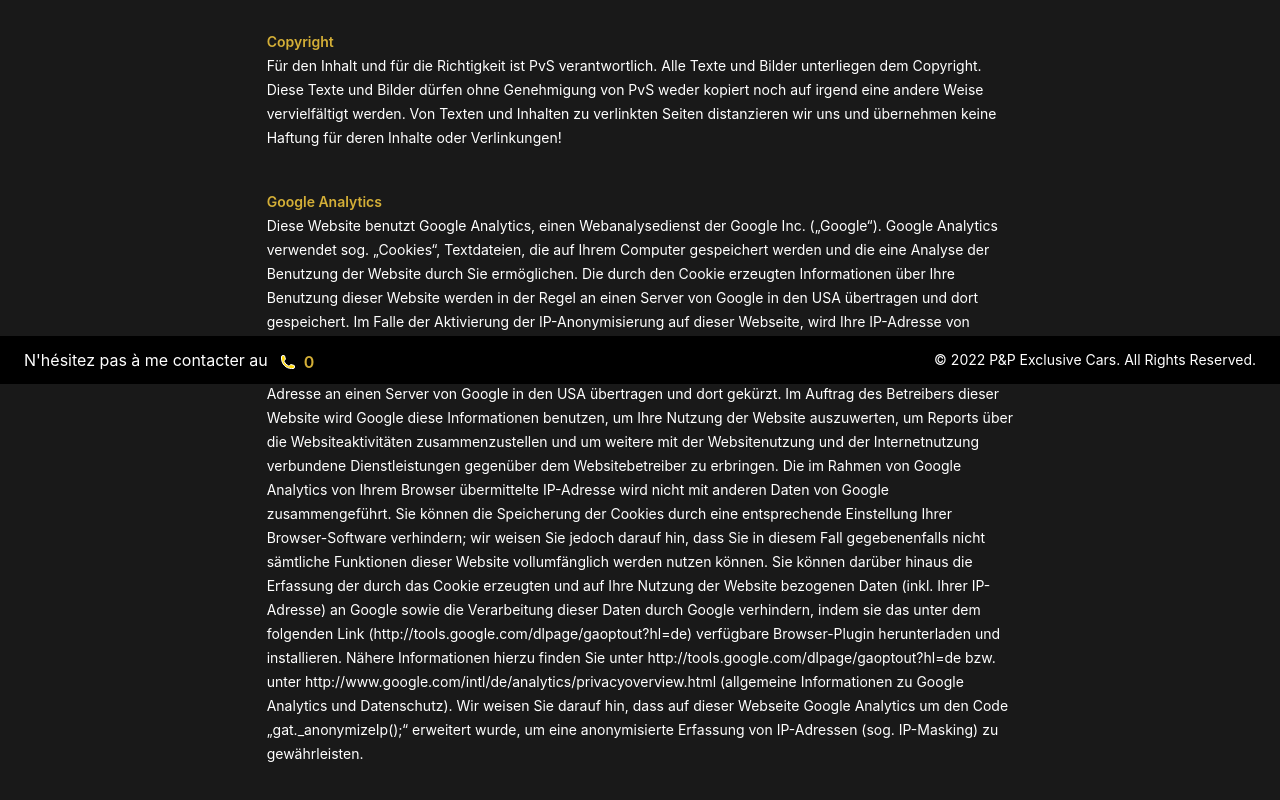
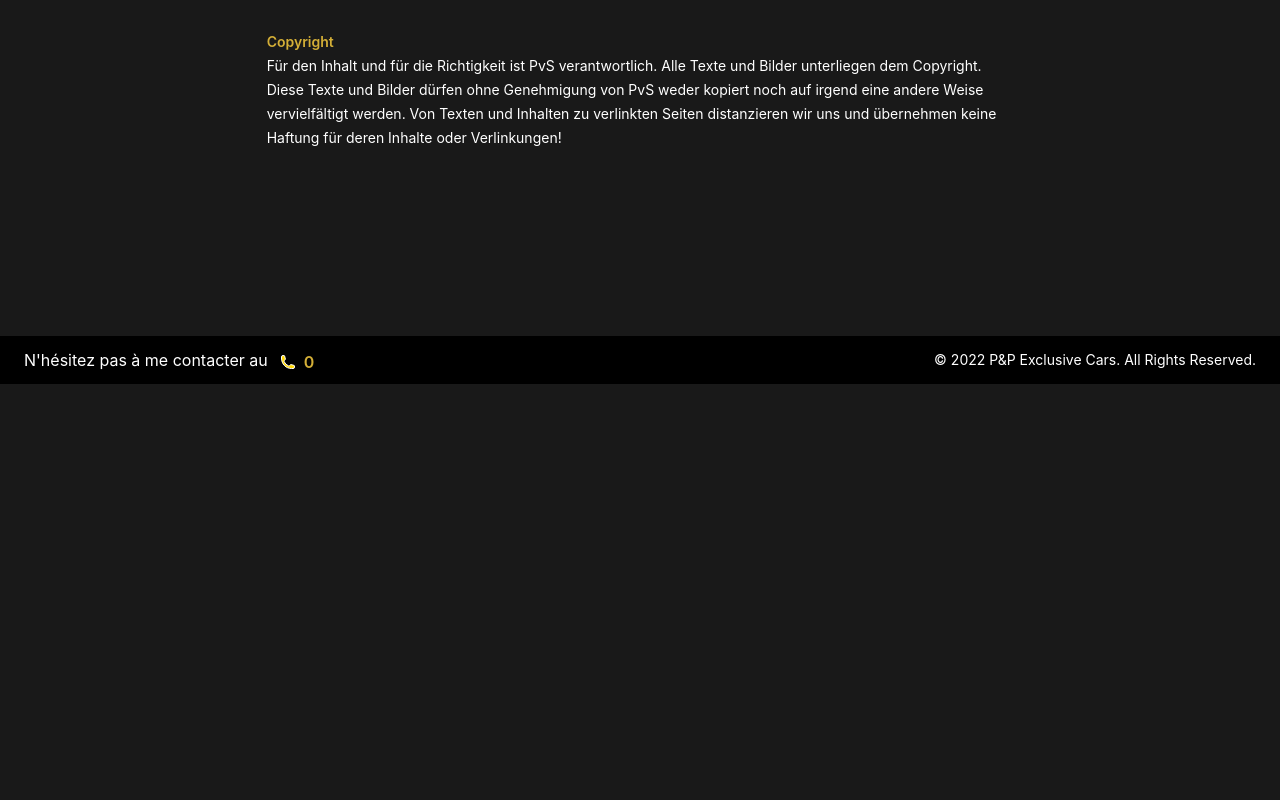
Before and after one commit to bdaoui/buyacar-client, a React (Create React App) app: page /info in a window 1280 px wide. Shown: the part 416-1216 px from the top of the page. After the commit the page ends 800 px from the top, so only its background shows below. Built offline with nearby package versions, Linux system fonts and the light colour scheme; no server answers.

Commit message:
taking out google analytics mentions

```diff
--- a/src/pages/Info.js
+++ b/src/pages/Info.js
@@ -31,44 +31,7 @@
           für deren Inhalte oder Verlinkungen!
         </p>
 
-        <h2 className="pt-10 font-semibold text-gold">Google Analytics</h2>
-        <p className="pb-10 mb-10">
-          Diese Website benutzt Google Analytics, einen Webanalysedienst der
-          Google Inc. („Google“). Google Analytics verwendet sog. „Cookies“,
-          Textdateien, die auf Ihrem Computer gespeichert werden und die eine
-          Analyse der Benutzung der Website durch Sie ermöglichen. Die durch den
-          Cookie erzeugten Informationen über Ihre Benutzung dieser Website
-          werden in der Regel an einen Server von Google in den USA übertragen
-          und dort gespeichert. Im Falle der Aktivierung der IP-Anonymisierung
-          auf dieser Webseite, wird Ihre IP-Adresse von Google jedoch innerhalb
-          von Mitgliedstaaten der Europäischen Union oder in anderen
-          Vertragsstaaten des Abkommens über den Europäischen Wirtschaftsraum
-          zuvor gekürzt. Nur in Ausnahmefällen wird die volle IP-Adresse an
-          einen Server von Google in den USA übertragen und dort gekürzt. Im
-          Auftrag des Betreibers dieser Website wird Google diese Informationen
-          benutzen, um Ihre Nutzung der Website auszuwerten, um Reports über die
-          Websiteaktivitäten zusammenzustellen und um weitere mit der
-          Websitenutzung und der Internetnutzung verbundene Dienstleistungen
-          gegenüber dem Websitebetreiber zu erbringen. Die im Rahmen von Google
-          Analytics von Ihrem Browser übermittelte IP-Adresse wird nicht mit
-          anderen Daten von Google zusammengeführt. Sie können die Speicherung
-          der Cookies durch eine entsprechende Einstellung Ihrer
-          Browser-Software verhindern; wir weisen Sie jedoch darauf hin, dass
-          Sie in diesem Fall gegebenenfalls nicht sämtliche Funktionen dieser
-          Website vollumfänglich werden nutzen können. Sie können darüber hinaus
-          die Erfassung der durch das Cookie erzeugten und auf Ihre Nutzung der
-          Website bezogenen Daten (inkl. Ihrer IP-Adresse) an Google sowie die
-          Verarbeitung dieser Daten durch Google verhindern, indem sie das unter
-          dem folgenden Link (http://tools.google.com/dlpage/gaoptout?hl=de)
-          verfügbare Browser-Plugin herunterladen und installieren. Nähere
-          Informationen hierzu finden Sie unter
-          http://tools.google.com/dlpage/gaoptout?hl=de bzw. unter
-          http://www.google.com/intl/de/analytics/privacyoverview.html
-          (allgemeine Informationen zu Google Analytics und Datenschutz). Wir
-          weisen Sie darauf hin, dass auf dieser Webseite Google Analytics um
-          den Code „gat._anonymizeIp();“ erweitert wurde, um eine anonymisierte
-          Erfassung von IP-Adressen (sog. IP-Masking) zu gewährleisten.
-        </p>
+
       </div>
     </div>
   );
```
